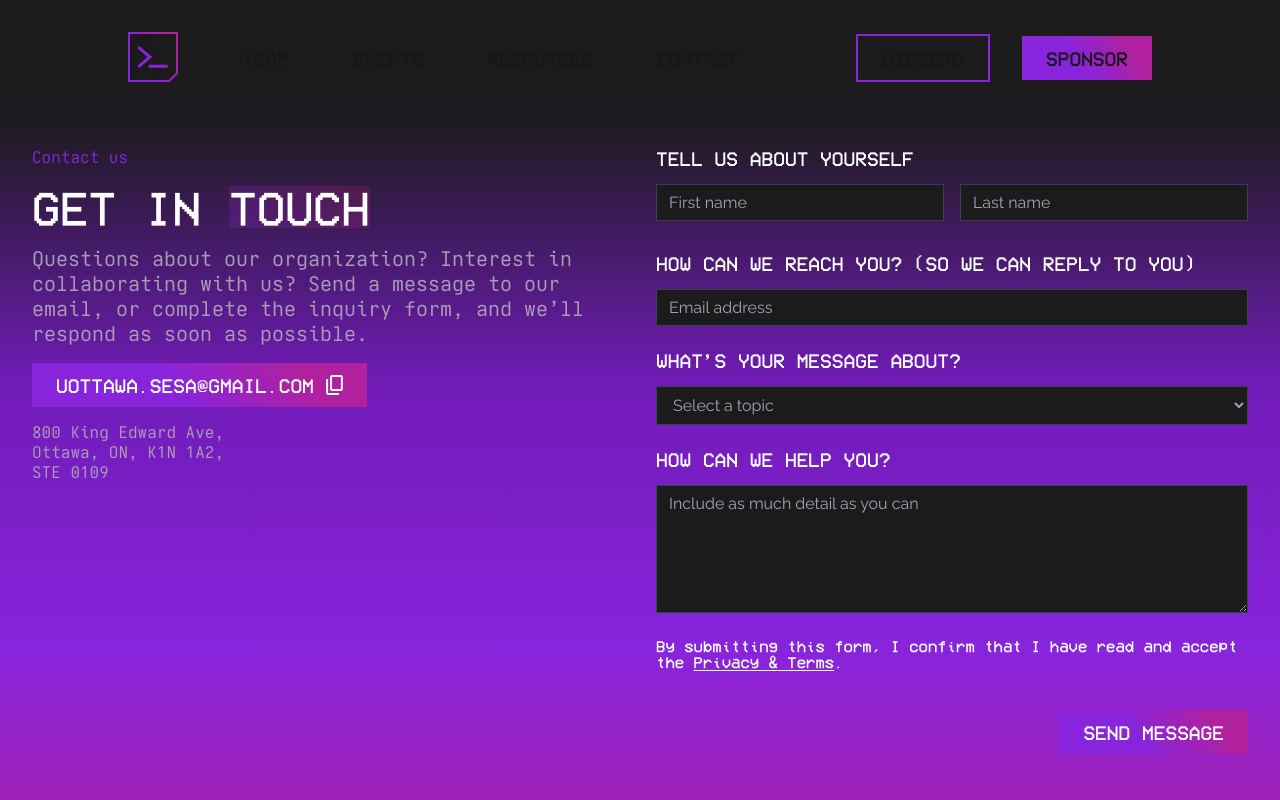
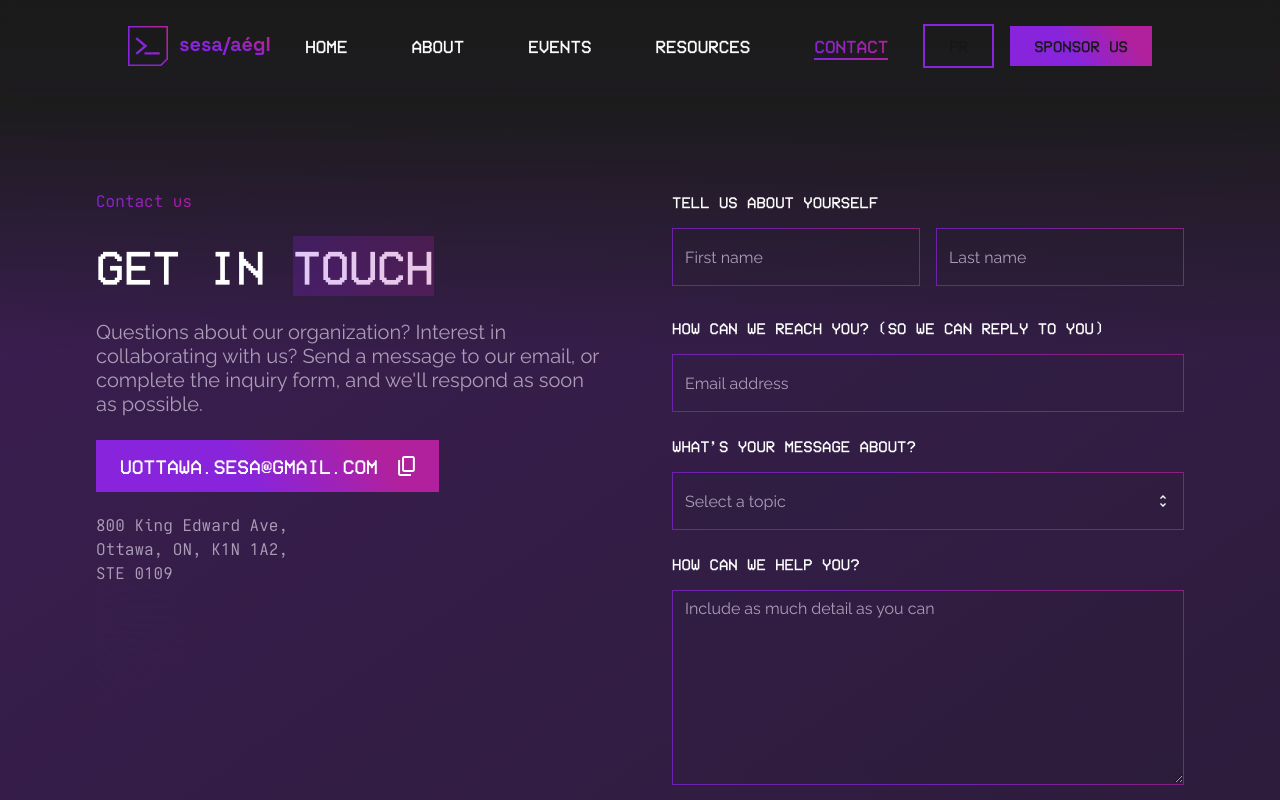
Before and after one commit to 8x5y1a/sesa-website, a Next.js app: page /pages/ContactUsPage in a window 1280 px wide. Shown: the top 800 px of the page. Built offline with nearby package versions, Linux system fonts and the light colour scheme.

Commit message:
merge nav and contact styling (#36)

```diff
--- a/package.json
+++ b/package.json
@@ -13,6 +13,7 @@
         "prepare": "husky"
     },
     "dependencies": {
+        "framer-motion": "^12.4.7",
         "husky": "^9.1.7",
         "next": "15.1.7",
         "prettier": "^3.5.1",
--- a/src/app/pages/ContactUsPage/components/ContactDetails.tsx
+++ b/src/app/pages/ContactUsPage/components/ContactDetails.tsx
@@ -2,36 +2,54 @@
 
 import Image from "next/image";
 import Button from "@/components/Button";
+import GridGlobe from "./GridGlobe";
 
 const ContactDetails = () => {
     return (
-        <div className="flex-1">
-            <div className="color-gradient font-mono">Contact us</div>
-            <h1 className="mt-4 text-[48px] uppercase">
+        <div className="relative flex-1">
+            <div className="absolute bottom-0 left-0 h-full w-1/2">
+                <GridGlobe />
+            </div>
+
+            <div className="space-y-4 md:space-y-6">
+                <span className="bg-gradient-to-r from-blueviolet-100 to-darkmagenta bg-clip-text font-mono text-transparent">
+                    Contact us
+                </span>
+
+                <h1 className="mt-4 font-heading text-5xl uppercase leading-tight">
                     Get in{" "}
-                <span className="relative [background:linear-gradient(55.37deg,_rgba(136,_36,_220,_0.25),_rgba(177,_33,_97,_0.25))]">
+                    <span className="relative inline-block">
                         Touch
+                        <div className="absolute right-0 top-0 h-full w-0 animate-highlight bg-gradient-to-r from-blueviolet-100/25 to-darkmagenta/25"></div>
                     </span>
                 </h1>
 
-            <p className="mt-4 max-w-[558px] font-mono text-[20px] text-thistle">
-                Questions about our organization? Interest in collaborating with us? Send a message
-                to our email, or complete the inquiry form, and we’ll respond as soon as possible.
+                <p className="mt-4 max-w-[558px] font-sans text-xl text-thistle">
+                    Questions about our organization? Interest in collaborating with us? Send a
+                    message to our email, or complete the inquiry form, and we&apos;ll respond as
+                    soon as possible.
                 </p>
 
                 <Button
-                className="mt-4 flex items-center gap-3 font-heading text-xl uppercase"
+                    className="flex items-center gap-3 font-heading text-lg uppercase transition-opacity hover:opacity-80 md:text-xl"
                     style={{ width: "fit-content" }}
                     onClick={() => navigator.clipboard.writeText("uottawa.sesa@gmail.com")}
                 >
                     uottawa.sesa@gmail.com
-                <Image src="/contact-page/vector.svg" alt="Vector Icon" width={17} height={20} />
+                    <Image
+                        src="/contact-page/vector.svg"
+                        alt="Vector Icon"
+                        width={17}
+                        height={20}
+                        className="ml-2"
+                    />
                 </Button>
 
-            <div className="mt-4 font-mono text-base text-thistle">
+                <div className="space-y-1 font-mono text-sm text-thistle md:text-base">
                     <p>800 King Edward Ave,</p>
                     <p>Ottawa, ON, K1N 1A2,</p>
                     <p>STE 0109</p>
+                </div>
             </div>
         </div>
     );
--- a/src/app/pages/ContactUsPage/components/ContactForm.tsx
+++ b/src/app/pages/ContactUsPage/components/ContactForm.tsx
@@ -2,7 +2,28 @@
 
 import { useState } from "react";
 import { useRouter } from "next/navigation";
+import Image from "next/image";
 import Button from "@/components/Button";
+
+const gradientBorderClass = `
+  border-[1px]
+  border-solid
+  [border-image:linear-gradient(55deg,rgba(136,36,220,0.7)_41.93%,rgba(177,33,157,0.7)_81.89%)_1]
+`;
+
+const inputClass = `
+  w-full
+  min-h-[3.5rem]
+  rounded-none
+  bg-[rgba(27,27,27,0.05)]
+  px-3
+  py-2
+  font-sans
+  text-[#AB9DB6]
+  placeholder:text-thistle
+  focus:outline-none
+  relative
+`;
 
 const ContactForm: React.FC = () => {
     const router = useRouter();
@@ -48,30 +69,30 @@ const ContactForm: React.FC = () => {
     return (
         <form onSubmit={handleSubmit} className="space-y-6">
             <div className="mb-8">
-                <h2 className="font-vcr-osd-mono mb-4 text-[20px] text-white">
+                <h2 className="font-vcr-osd-mono mb-4 text-sm text-white md:text-sm lg:text-base xl:text-base">
                     TELL US ABOUT YOURSELF
                 </h2>
 
                 <div className="grid grid-cols-1 gap-4 md:grid-cols-2">
-                    <div>
+                    <div className={gradientBorderClass}>
                         <input
                             type="text"
                             name="firstName"
                             value={formData.firstName}
                             onChange={handleInputChange}
-                            className="w-full rounded-none border border-gray-700 bg-gray-100 px-3 py-2 font-sans text-white placeholder:text-thistle focus:outline-none focus:ring-2 focus:ring-blueviolet-100"
+                            className={inputClass}
                             placeholder="First name"
                             required
                         />
                     </div>
 
-                    <div>
+                    <div className={gradientBorderClass}>
                         <input
                             type="text"
                             name="lastName"
                             value={formData.lastName}
                             onChange={handleInputChange}
-                            className="w-full rounded-none border border-gray-700 bg-gray-100 px-3 py-2 font-sans text-white placeholder:text-thistle focus:outline-none focus:ring-2 focus:ring-blueviolet-100"
+                            className={inputClass}
                             placeholder="Last name"
                             required
                         />
@@ -80,31 +101,35 @@ const ContactForm: React.FC = () => {
             </div>
 
             <div className="mb-8">
-                <h2 className="font-vcr-osd-mono mb-4 text-[20px] text-white">
+                <h2 className="font-vcr-osd-mono mb-4 text-sm text-white md:text-sm lg:text-base xl:text-base">
                     HOW CAN WE REACH YOU? (SO WE CAN REPLY TO YOU)
                 </h2>
 
+                <div className={gradientBorderClass}>
                     <input
                         type="email"
                         name="email"
                         value={formData.email}
                         onChange={handleInputChange}
-                    className="w-full rounded-none border border-gray-700 bg-gray-100 px-3 py-2 font-sans text-white placeholder:text-thistle focus:outline-none focus:ring-2 focus:ring-blueviolet-100"
+                        className={inputClass}
                         placeholder="Email address"
                         required
                     />
                 </div>
+            </div>
 
             <div className="mb-8">
-                <h2 className="font-vcr-osd-mono mb-4 text-[20px] text-white">
+                <h2 className="font-vcr-osd-mono mb-4 text-sm text-white md:text-sm lg:text-base xl:text-base">
                     WHAT’S YOUR MESSAGE ABOUT?
                 </h2>
 
+                <div className={gradientBorderClass}>
+                    <div className="relative">
                         <select
                             name="topic"
                             value={formData.topic}
                             onChange={handleInputChange}
-                    className={`w-full rounded-none border border-gray-700 bg-gray-100 px-3 py-2 font-sans placeholder:text-thistle focus:outline-none focus:ring-2 focus:ring-blueviolet-100 ${
+                            className={`${inputClass} appearance-none pr-10 ${
                                 formData.topic === "" ? "text-thistle" : "text-white"
                             }`}
                             required
@@ -122,25 +147,37 @@ const ContactForm: React.FC = () => {
                                 Support
                             </option>
                         </select>
+                        <div className="pointer-events-none absolute right-3 top-1/2 -translate-y-1/2">
+                            <Image
+                                src="/contact-page/arrows.svg"
+                                alt="Select Arrow"
+                                width={16}
+                                height={16}
+                            />
+                        </div>
+                    </div>
+                </div>
             </div>
 
             <div className="mb-8">
-                <h2 className="font-vcr-osd-mono mb-4 text-[20px] text-white">
+                <h2 className="font-vcr-osd-mono mb-4 text-sm text-white md:text-sm lg:text-base xl:text-base">
                     HOW CAN WE HELP YOU?
                 </h2>
 
+                <div className={gradientBorderClass}>
                     <textarea
                         name="message"
                         value={formData.message}
                         onChange={handleInputChange}
-                    className="h-32 w-full rounded-none border border-gray-700 bg-gray-100 px-3 py-2 font-sans text-thistle placeholder:text-thistle focus:outline-none focus:ring-2 focus:ring-blueviolet-100"
+                        className={`${inputClass} md: h-32 h-48`}
                         placeholder="Include as much detail as you can"
                         required
                     />
                 </div>
+            </div>
 
             <div className="mb-8">
-                <p className="text-m font-heading text-white">
+                <p className="font-mono text-xs text-[#AB9DB6]">
                     By submitting this form, I confirm that I have read and accept the{" "}
                     <a href="#" className="underline">
                         Privacy & Terms
--- /dev/null
+++ b/src/app/pages/ContactUsPage/components/GridGlobe.tsx
@@ -0,0 +1,47 @@
+import { motion } from "framer-motion";
+
+const GridGlobe = () => {
+    return (
+        <motion.div
+            className="h-full w-full"
+            initial={{ opacity: 0 }}
+            animate={{ opacity: 1 }}
+            transition={{ duration: 1 }}
+        >
+            <svg
+                viewBox="0 0 800 800"
+                className="h-full w-full opacity-20"
+                xmlns="http://www.w3.org/2000/svg"
+            >
+                <defs>
+                    <linearGradient id="gridGradient" x1="0%" y1="0%" x2="100%" y2="100%">
+                        <stop offset="0%" style={{ stopColor: "#8824DC", stopOpacity: 0.4 }} />
+                        <stop offset="100%" style={{ stopColor: "#B1219D", stopOpacity: 0.4 }} />
+                    </linearGradient>
+                </defs>
+                <g className="animate-spin-slow">
+                    {[...Array(20)].map((_, i) => (
+                        <path
+                            key={`v${i}`}
+                            d={`M${i * 40 + 40} 0 Q400 400 ${i * 40 + 40} 800`}
+                            fill="none"
+                            stroke="url(#gridGradient)"
+                            strokeWidth="0.5"
+                        />
+                    ))}
+                    {[...Array(20)].map((_, i) => (
+                        <path
+                            key={`h${i}`}
+                            d={`M0 ${i * 40 + 40} Q400 400 800 ${i * 40 + 40}`}
+                            fill="none"
+                            stroke="url(#gridGradient)"
+                            strokeWidth="0.5"
+                        />
+                    ))}
+                </g>
+            </svg>
+        </motion.div>
+    );
+};
+
+export default GridGlobe;
--- a/src/app/pages/ContactUsPage/page.tsx
+++ b/src/app/pages/ContactUsPage/page.tsx
@@ -6,16 +6,24 @@ import ContactDetails from "./components/ContactDetails";
 
 const ContactUsPage: React.FC = () => {
     return (
+        <div className="relative min-h-screen">
             <div
-            className="min-h-screen p-8 font-heading text-white"
+                className="absolute inset-0"
                 style={{
-                background: "linear-gradient(#1B1B1B, #701BB7, #8824DC, #B1219D)",
+                    background: "linear-gradient(to bottom right, #3b1e52, #2b1c39)",
                 }}
-        >
-            <div className="mx-auto flex max-w-7xl flex-col gap-8 md:flex-row">
+            />
+
+            <div className="absolute inset-x-0 top-0 h-64 bg-gradient-to-b from-gray-100 to-transparent" />
+
+            <div className="md:pt-26 relative px-8 pb-16 pt-24 font-heading text-white md:px-12 md:pb-20 lg:px-16 xl:px-24">
+                <div className="mx-auto flex max-w-7xl flex-col gap-12 md:flex-row md:gap-16">
+                    <div className="flex flex-1 justify-center">
                         <ContactDetails />
+                    </div>
                     <div className="flex-1">
                         <ContactForm />
+                    </div>
                 </div>
             </div>
         </div>
--- a/src/components/Button.tsx
+++ b/src/components/Button.tsx
@@ -8,7 +8,6 @@ export interface ButtonProps extends AnchorHTMLAttributes<HTMLAnchorElement> {
 const Button = forwardRef<HTMLAnchorElement, ButtonProps>(
     ({ children, variant = "fill", className, disabled, ...rest }, ref) => {
         const baseStyle = "px-6 py-3 transition-all ease-in-out hover:rounded-3xl";
-
         const disabledClass = "opacity-50 cursor-not-allowed pointer-events-none";
 
         switch (variant) {
--- a/src/components/Footer.tsx
+++ b/src/components/Footer.tsx
@@ -153,7 +153,7 @@ export default function Footer() {
                             </Button>
                         </div>
                     </div>
-                    <p className="text-left text-gray-400 sm:col-span-2">
+                    <p className="text-left text-sm text-gray-400 sm:col-span-2">
                         &copy; 2014&ndash;{new Date().getFullYear()} uOttawa Software Engineering
                         Student Association (SESA)
                     </p>
--- a/src/components/Navbar.tsx
+++ b/src/components/Navbar.tsx
@@ -1,46 +1,94 @@
+"use client";
+
 import Image from "next/image";
 import Button from "./Button";
 import Link from "next/link";
+import { usePathname } from "next/navigation";
+
+/* const gradientBorderClass = `
+  relative
+  before:absolute before:inset-0
+  before:p-[1px]
+  before:bg-gradient-to-r before:from-[rgba(136,36,220,0.7)] before:to-[rgba(177,33,157,0.7)]
+  before:content-['']
+  before:transition-all
+  hover:before:rounded-3xl
+`; */
 
 export default function Navbar() {
+    const pathname = usePathname();
+
+    const isActivePage = (path: string) => {
+        return pathname === path;
+    };
+
+    const navLinkClass = "font-heading text-lg uppercase transition-all hover:opacity-80";
+    const activeNavLinkClass = `
+      bg-gradient-to-r from-[#8824DC] to-[#B1219D] bg-clip-text text-transparent
+      relative after:absolute after:bottom-0 after:left-0 after:h-0.5 after:w-full
+      after:bg-gradient-to-r after:from-[#8824DC] after:to-[#B1219D]
+    `;
+
     return (
-        <header className="bg-gray mx-8 my-8 flex justify-between [backdrop-filter:blur(100px)] xl:mx-32 2xl:mx-64">
-            <div className="flex gap-4 lg:gap-8 xl:gap-16">
+        <>
+            <header className="fixed left-0 right-0 top-0 z-50 flex items-center justify-between bg-transparent px-8 py-6 backdrop-blur-sm md:px-12 lg:px-20 xl:px-32 2xl:px-64">
+                <div className="flex items-center gap-3">
+                    <Link href="/">
+                        <Image width={40} height={40} src="/sesa-logo.svg" alt="SESA Logo" />
+                    </Link>
                     <Link href="/">
                         <Image
-                        className="my-0"
-                        width="50"
-                        height="50"
-                        src="/sesa-logo.svg"
-                        alt="SESA Logo"
+                            width={90}
+                            height={21}
+                            src="/logo-text.svg"
+                            alt="SESA Logo Text"
+                            className="h-5"
                         />
                     </Link>
-                <div className="flex items-center gap-4 lg:gap-8 xl:gap-16">
-                    <a className="my-4 font-heading text-xl uppercase" href="#">
-                        Team
-                    </a>
-                    <a href="/pages/EventsPage" className="my-4 font-heading text-xl uppercase">
+                </div>
+
+                <nav className="flex items-center justify-center gap-6 sm:gap-8 md:gap-10 lg:gap-12 xl:gap-16">
+                    <Link
+                        href="/"
+                        className={`${navLinkClass} ${isActivePage("/") ? activeNavLinkClass : "text-white"}`}
+                    >
+                        Home
+                    </Link>
+                    <Link
+                        href="#"
+                        className={`${navLinkClass} ${isActivePage("/about") ? activeNavLinkClass : "text-white"}`}
+                    >
+                        About
+                    </Link>
+                    <Link
+                        href="/pages/EventsPage"
+                        className={`${navLinkClass} ${isActivePage("/pages/EventsPage") ? activeNavLinkClass : "text-white"}`}
+                    >
                         Events
-                    </a>
-                    <a href="/pages/ResourcesPage" className="my-4 font-heading text-xl uppercase">
+                    </Link>
+                    <Link
+                        href="/pages/ResourcesPage"
+                        className={`${navLinkClass} ${isActivePage("/pages/ResourcesPage") ? activeNavLinkClass : "text-white"}`}
+                    >
                         Resources
-                    </a>
+                    </Link>
                     <Link
                         href="/pages/ContactUsPage"
-                        className="my-4 font-heading text-xl uppercase"
+                        className={`${navLinkClass} ${isActivePage("/pages/ContactUsPage") ? activeNavLinkClass : "text-white"}`}
                     >
                         Contact
                     </Link>
-                </div>
-            </div>
-            <div className="flex items-center gap-8">
-                <Button href="#" className="font-heading text-xl uppercase" variant="outline">
-                    Discord
+                </nav>
+
+                <div className="flex items-center gap-4">
+                    <Button variant="outline" className="font-heading text-base uppercase">
+                        FR
                     </Button>
-                <Button href="#" className="font-heading text-xl uppercase">
-                    Sponsor
-                </Button>
+                    <Button className="font-heading text-base uppercase">Sponsor us</Button>
                 </div>
             </header>
+
+            <div className="h-24" />
+        </>
     );
 }
--- a/tailwind.config.ts
+++ b/tailwind.config.ts
@@ -44,6 +44,24 @@ export default {
                 sans: ["var(--font-raleway)", "Arial", "sans-serif"],
                 mono: ["Monocode", "Courier New", "Courier", "monospace"],
             },
+            animation: {
+                "spin-slow": "spin 30s linear infinite",
+                highlight: "highlight 0.5s ease-out forwards",
+            },
+            keyframes: {
+                highlight: {
+                    "0%": {
+                        width: "0",
+                        right: "0",
+                        left: "auto",
+                    },
+                    "100%": {
+                        width: "100%",
+                        right: "auto",
+                        left: "0",
+                    },
+                },
+            },
         },
     },
     plugins: [],
```
Also changed, not shown: public/contact-page/arrows.svg (added), 1 other file (tests, documents, lock files or other folders). Lines whose indentation alone changed are shown as unchanged.
